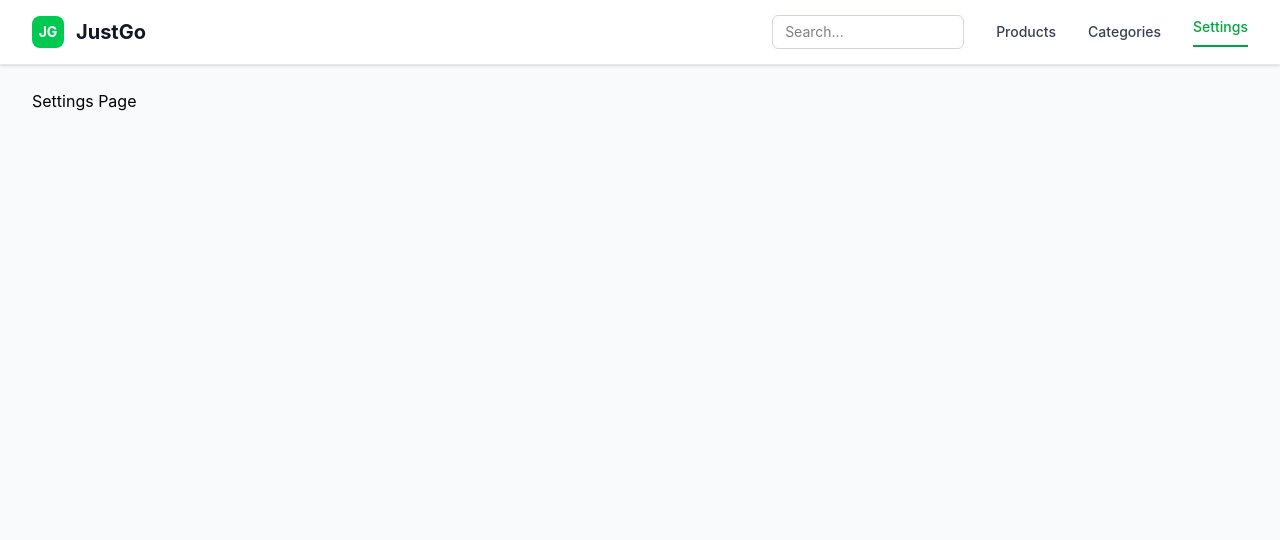
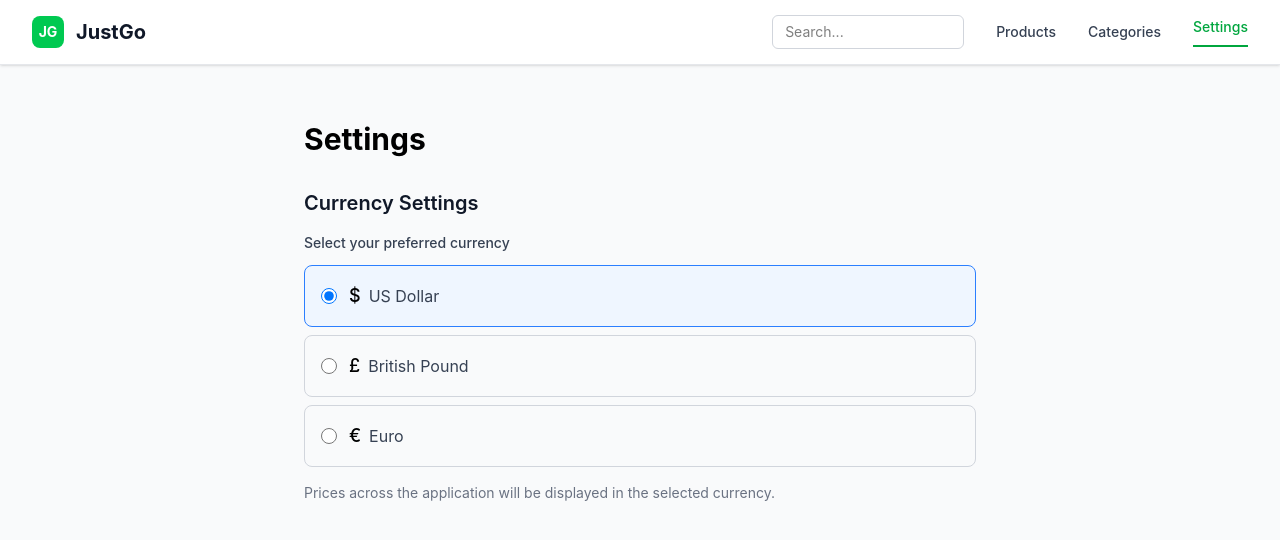
Before and after one commit to nurmdrafi/product-explorer-dashboard, a React (Vite) app: page /settings in a window 1280 px wide. Shown: the top 540 px of the page. Built offline with nearby package versions, Linux system fonts and the light colour scheme.

Commit message:
feat: add currency settings feature with currency selector and formatting
Signed-off-by: nurmdrafi <nurmdrafi2014@gmail.com>

```diff
--- a/src/app/routes.tsx
+++ b/src/app/routes.tsx
@@ -5,6 +5,7 @@ import { ProductsPage } from '@pages/ProductsPage'
 import { ProductDetailsPage } from '@pages/ProductDetailsPage'
 import { CategoriesPage } from '@pages/CategoriesPage'
 import { SearchPage } from '@pages/SearchPage'
+import { SettingsPage } from '@pages/SettingsPage'
 
 export const router = createBrowserRouter([
   {
@@ -33,7 +34,7 @@ export const router = createBrowserRouter([
       },
       {
         path: ROUTE.SETTINGS,
-        element: <div>Settings Page</div>,
+        element: <SettingsPage />,
       },
     ],
   },
--- a/src/components/common/table/Columns.tsx
+++ b/src/components/common/table/Columns.tsx
@@ -1,6 +1,19 @@
 import type { Column } from '@typings/table.types'
 import type { Product } from '@typings/product.types'
 import { Link } from 'react-router-dom'
+import { useCurrency } from '@contexts/CurrencyContext'
+import { formatPrice } from '@utils/currency'
+
+function PriceCell({ price }: { price: number }) {
+  const { currency } = useCurrency()
+  return <span>{formatPrice(price, currency)}</span>
+}
+
+function PriceHeader() {
+  const { currency } = useCurrency()
+  const symbol = currency === 'USD' ? '$' : currency === 'GBP' ? '£' : '€'
+  return <span>Price ({symbol})</span>
+}
 
 export const Columns: Column<Product>[] = [
   { key: 'id', header: 'ID' },
@@ -16,7 +29,11 @@ export const Columns: Column<Product>[] = [
     ),
   },
   { key: 'title', header: 'Title' },
-  { key: 'price', header: 'Price ($)' },
+  {
+    key: 'price',
+    header: <PriceHeader />,
+    render: value => <PriceCell price={value as number} />,
+  },
   { key: 'category', header: 'Category' },
   { key: 'rating', header: 'Rating' },
   {
--- a/src/features/product-details/components/ProductDetails.tsx
+++ b/src/features/product-details/components/ProductDetails.tsx
@@ -1,12 +1,16 @@
 import { Link } from 'react-router-dom'
 import { ROUTE } from '@config/app.config'
 import type { Product } from '@typings/product.types'
+import { useCurrency } from '@contexts/CurrencyContext'
+import { formatPrice } from '@utils/currency'
 
 interface ProductDetailsProps {
   product: Product
 }
 
 export function ProductDetails({ product }: ProductDetailsProps) {
+  const { currency } = useCurrency()
+
   return (
     <div className='container mx-auto px-4 py-8'>
       <Link
@@ -43,7 +47,7 @@ export function ProductDetails({ product }: ProductDetailsProps) {
 
           <div className='mb-6'>
             <span className='text-3xl font-bold text-gray-900'>
-              ${product.price}
+              {formatPrice(product.price, currency)}
             </span>
             {product.discountPercentage > 0 && (
               <span className='ml-3 text-sm text-green-600'>
--- /dev/null
+++ b/src/features/settings/components/CurrencySelector.tsx
@@ -0,0 +1,56 @@
+import { useCurrency } from '@contexts/CurrencyContext'
+import type { Currency } from '@typings/currency.types'
+
+const CURRENCY_OPTIONS: { value: Currency; label: string; symbol: string }[] = [
+  { value: 'USD', label: 'US Dollar', symbol: '$' },
+  { value: 'GBP', label: 'British Pound', symbol: '£' },
+  { value: 'EUR', label: 'Euro', symbol: '€' },
+]
+
+export function CurrencySelector() {
+  const { currency, setCurrency } = useCurrency()
+
+  return (
+    <div className='space-y-4'>
+      <h2 className='text-xl font-semibold text-gray-900'>Currency Settings</h2>
+
+      <fieldset className='space-y-3'>
+        <legend className='text-sm font-medium text-gray-700'>
+          Select your preferred currency
+        </legend>
+
+        <div className='space-y-2'>
+          {CURRENCY_OPTIONS.map(option => (
+            <label
+              key={option.value}
+              className={`
+                flex items-center p-4 border rounded-lg cursor-pointer transition-colors
+                ${currency === option.value
+                  ? 'border-blue-500 bg-blue-50'
+                  : 'border-gray-300 hover:border-gray-400'
+                }
+              `}
+            >
+              <input
+                type='radio'
+                name='currency'
+                value={option.value}
+                checked={currency === option.value}
+                onChange={() => setCurrency(option.value)}
+                className='w-4 h-4 text-blue-600 focus:ring-blue-500'
+              />
+              <span className='ml-3 flex items-center gap-2'>
+                <span className='text-lg font-medium'>{option.symbol}</span>
+                <span className='text-gray-700'>{option.label}</span>
+              </span>
+            </label>
+          ))}
+        </div>
+      </fieldset>
+
+      <p className='text-sm text-gray-500'>
+        Prices across the application will be displayed in the selected currency.
+      </p>
+    </div>
+  )
+}
--- /dev/null
+++ b/src/features/settings/index.ts
@@ -0,0 +1 @@
+export { CurrencySelector } from './components/CurrencySelector'
--- /dev/null
+++ b/src/pages/SettingsPage.tsx
@@ -0,0 +1,15 @@
+import { CurrencySelector } from '@features/settings'
+
+export function SettingsPage() {
+  return (
+    <div className='container mx-auto px-4 py-8'>
+      <div className='max-w-2xl mx-auto'>
+        <h1 className='text-3xl font-bold mb-8'>Settings</h1>
+
+        <div className='space-y-8'>
+          <CurrencySelector />
+        </div>
+      </div>
+    </div>
+  )
+}
--- a/src/types/table.types.ts
+++ b/src/types/table.types.ts
@@ -1,6 +1,6 @@
 export type Column<T> = {
   key: string
-  header: string
+  header: string | React.ReactNode
   render?: (value: unknown, row: T) => React.ReactNode
 }
 
--- /dev/null
+++ b/src/utils/currency.ts
@@ -0,0 +1,40 @@
+import type { Currency } from '@typings/currency.types'
+
+const EXCHANGE_RATES: Record<Currency, number> = {
+  USD: 1,
+  GBP: 0.79,
+  EUR: 0.92,
+}
+
+const CURRENCY_SYMBOLS: Record<Currency, string> = {
+  USD: '$',
+  GBP: '£',
+  EUR: '€',
+}
+
+const CURRENCY_LOCALES: Record<Currency, string> = {
+  USD: 'en-US',
+  GBP: 'en-GB',
+  EUR: 'de-DE',
+}
+
+export function formatPrice(
+  priceInUsd: number,
+  currency: Currency
+): string {
+  const convertedPrice = priceInUsd * EXCHANGE_RATES[currency]
+  return new Intl.NumberFormat(CURRENCY_LOCALES[currency], {
+    style: 'currency',
+    currency: currency,
+    minimumFractionDigits: 2,
+    maximumFractionDigits: 2,
+  }).format(convertedPrice)
+}
+
+export function convertPrice(priceInUsd: number, currency: Currency): number {
+  return priceInUsd * EXCHANGE_RATES[currency]
+}
+
+export function getCurrencySymbol(currency: Currency): string {
+  return CURRENCY_SYMBOLS[currency]
+}
--- a/tsconfig.app.json
+++ b/tsconfig.app.json
@@ -35,6 +35,8 @@
       "@hooks": ["src/hooks"],
       "@lib/*": ["src/lib/*"],
       "@lib": ["src/lib"],
+      "@utils/*": ["src/utils/*"],
+      "@utils": ["src/utils"],
       "@typings/*": ["src/types/*"],
       "@typings": ["src/types"],
       "@config/*": ["src/config/*"],
--- a/vite.config.ts
+++ b/vite.config.ts
@@ -11,6 +11,7 @@ export default defineConfig({
       '@pages': path.resolve(__dirname, './src/pages'),
       '@hooks': path.resolve(__dirname, './src/hooks'),
       '@lib': path.resolve(__dirname, './src/lib'),
+      '@utils': path.resolve(__dirname, './src/utils'),
       '@typings': path.resolve(__dirname, './src/types'),
       '@config': path.resolve(__dirname, './src/config'),
       '@contexts': path.resolve(__dirname, './src/contexts'),
```
